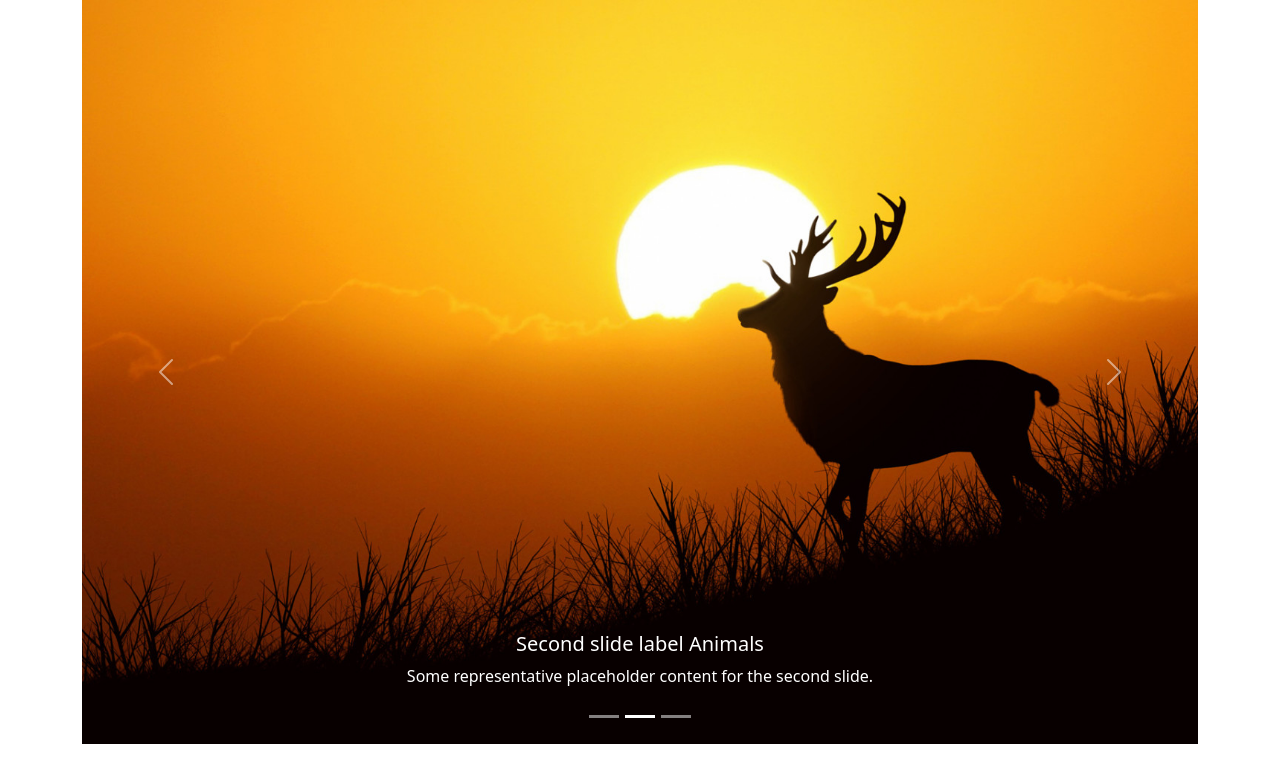
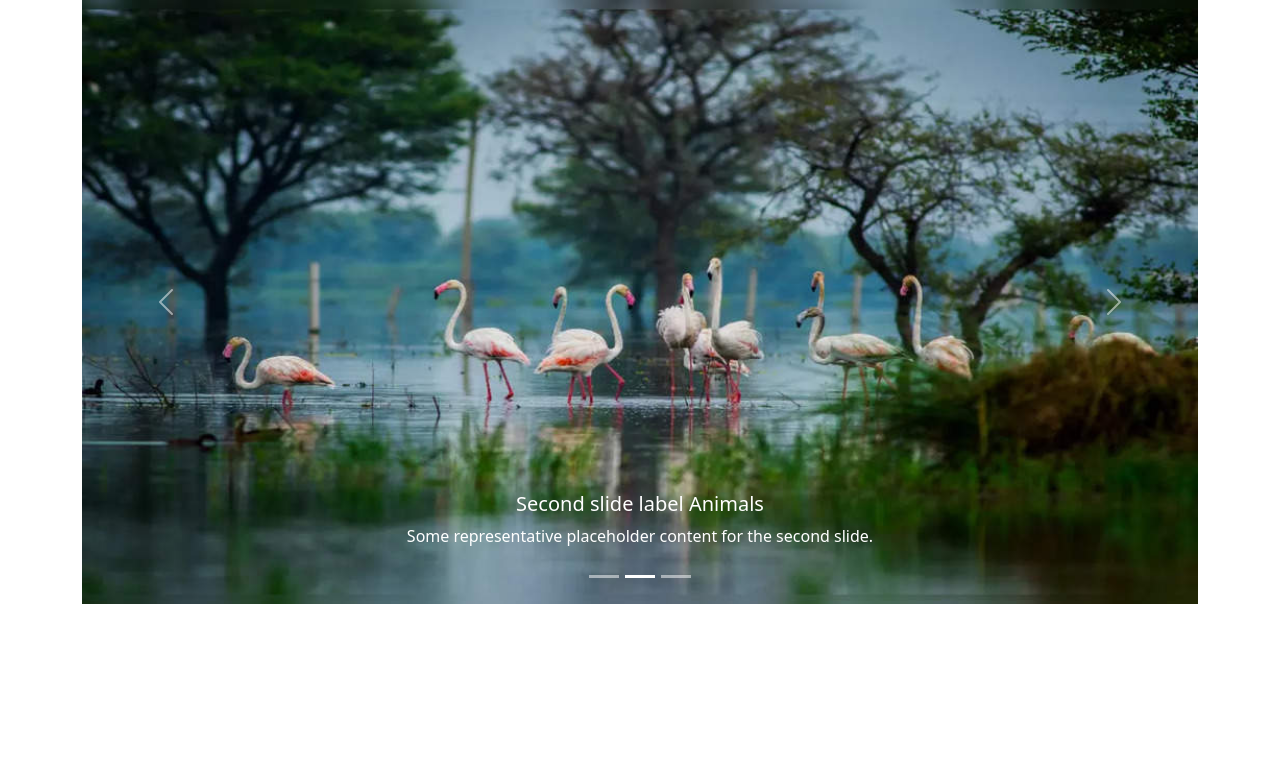
Before and after one commit to DarpanParkhi/image-slider-using-bootstrap5, a plain HTML site: page index.html in a window 1280 px wide. Both pictures are taken after a click on the button 640 px from the left and 576 px from the top of the page. Drawn offline with nearby package versions, Linux system fonts and the light colour scheme.

Commit message:
changes done in index.html

```diff
--- a/index.html
+++ b/index.html
@@ -30,16 +30,16 @@
       </div>
     </div>
     <div class="carousel-item">
-      <img src="image_2.jpg"class="d-block w-100" alt="...">
+      <img src="image_1.jpg"class="d-block w-100" alt="...">
       <div class="carousel-caption d-none d-md-block">
         <h5>Second slide label Animals</h5>
         <p>Some representative placeholder content for the second slide.</p>
       </div>
     </div>
     <div class="carousel-item">
-      <img src="image_3.jpg" class="d-block w-100" alt="...">
+      <img src="image_1.jpg" class="d-block w-100" alt="...">
       <div class="carousel-caption d-none d-md-block">
-        <h5>Third slide label Naturs</h5>
+        <h5>Third slide label Nature</h5>
         <p>Some representative placeholder content for the third slide.</p>
       </div>
     </div>
```
